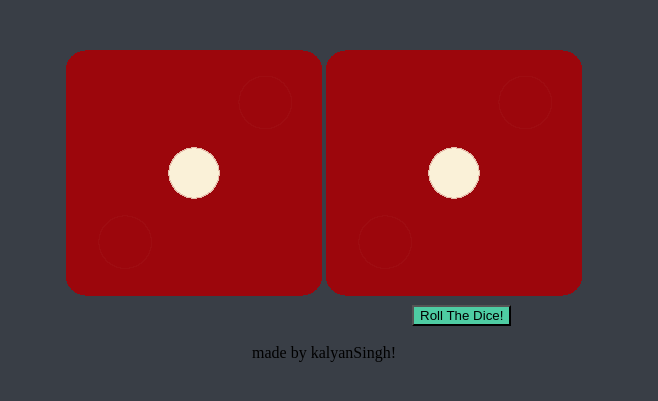
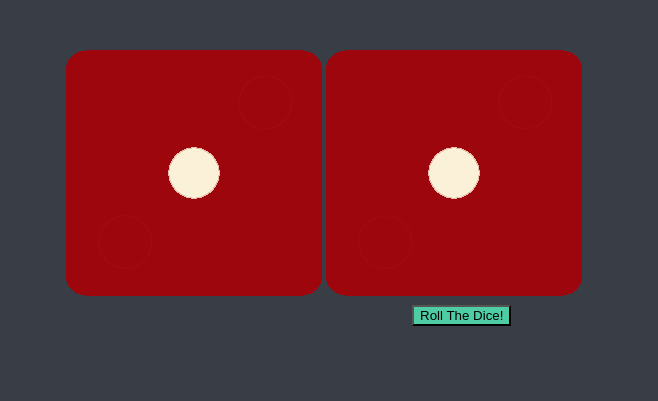
Before and after one commit to Kalyan-Singh/Dice_challenge, a plain HTML site: page index.html in a window 1280 px wide. Shown: the part 321-722 px from the top of the page, without its empty margins (316-974 px from the left). Drawn offline with Linux system fonts and the light colour scheme.

Commit message:
Update index.html

```diff
--- a/index.html
+++ b/index.html
@@ -34,7 +34,4 @@
   </div>
   <br>
 </body>
-<footer>
-  made by kalyanSingh!
-</footer>
 </html>
```
